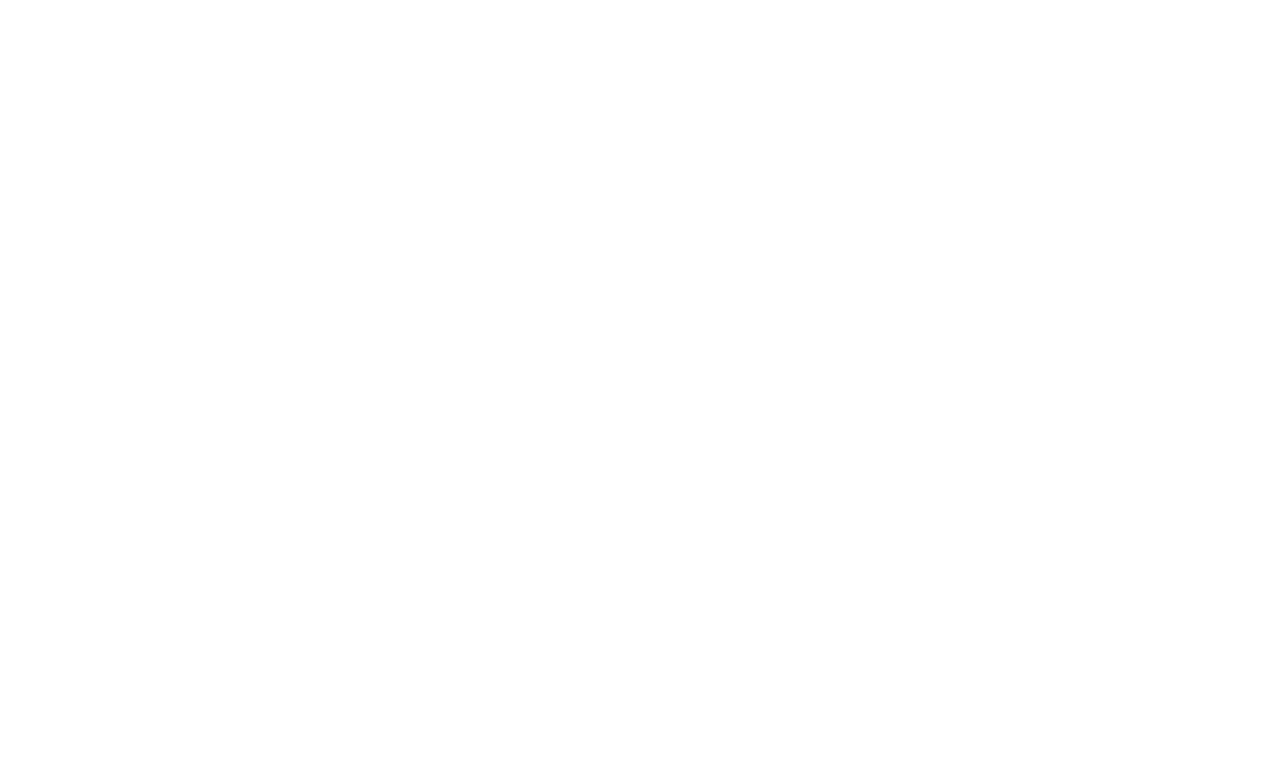
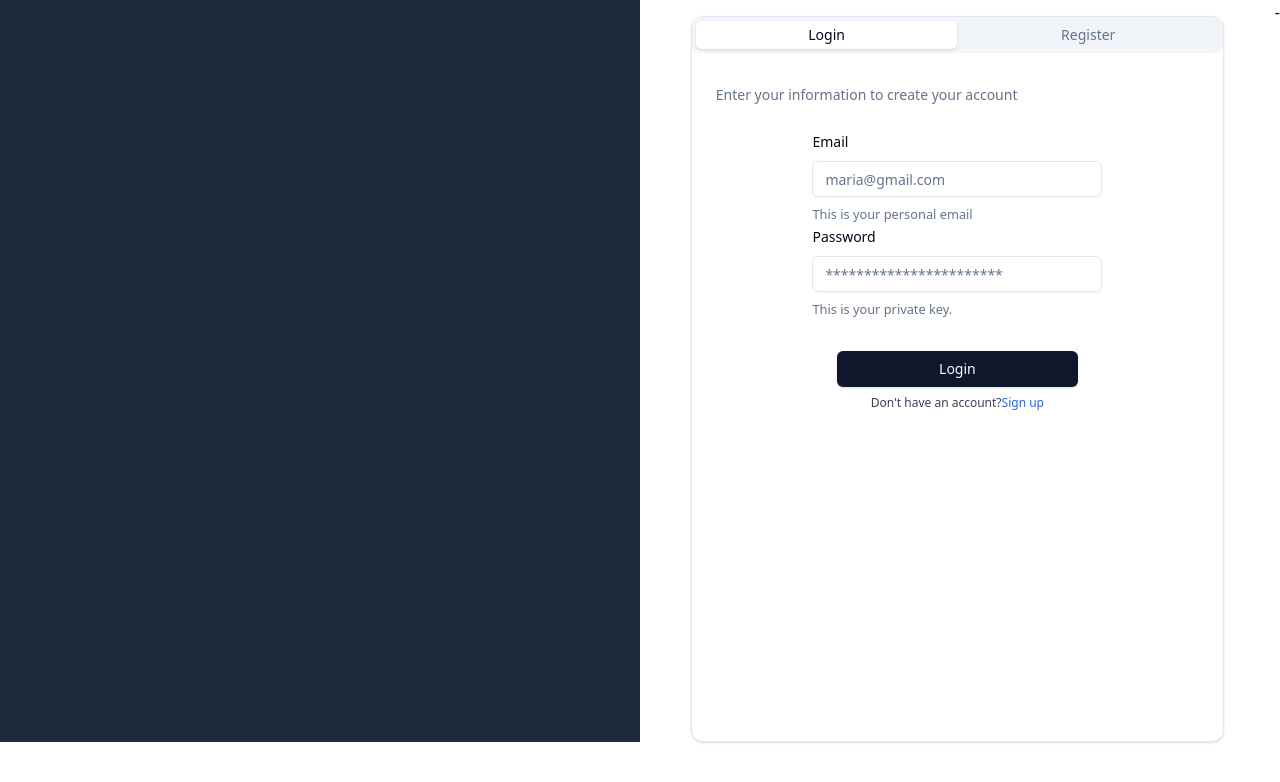
Before and after one commit to GhostRiderDev/MuscletonicDev, a React (Vite) app in the folder front/: page /auth in a window 1280 px wide. Shown: the top 782 px of the page. Built offline with nearby package versions, Linux system fonts and the light colour scheme.

Commit message:
updated routing auth

```diff
--- a/front/src/components/Register.tsx
+++ b/front/src/components/Auth.tsx
@@ -35,7 +35,7 @@
 import ICredential from "@/interfaces/ICredential";
 import { unwrapResult } from "@reduxjs/toolkit";
 
-const Register = () => {
+const Auth = () => {
   const [isLoading, setIsLoading] = useState(false);
   const { toast } = useToast();
   const navigate = useNavigate();
@@ -393,4 +393,4 @@
   );
 };
 
-export default Register;
+export default Auth;
--- a/front/src/views/Landing.tsx
+++ b/front/src/views/Landing.tsx
@@ -1,5 +1,5 @@
 import { Route, Routes } from "react-router-dom";
-import Register from "@/components/Register";
+import Auth from "@/components/Auth";
 
 function Landing() {
   return (
@@ -7,7 +7,7 @@
       <Routes>
         <Route path="/" element={<h1> Hello</h1>} />
         <Route path="/home" element={<h1> Hello</h1>} />
-        <Route path="/auth/register" element={<Register />} />
+        <Route path="/auth" element={<Auth />} />
       </Routes>
     </div>
   );
```
